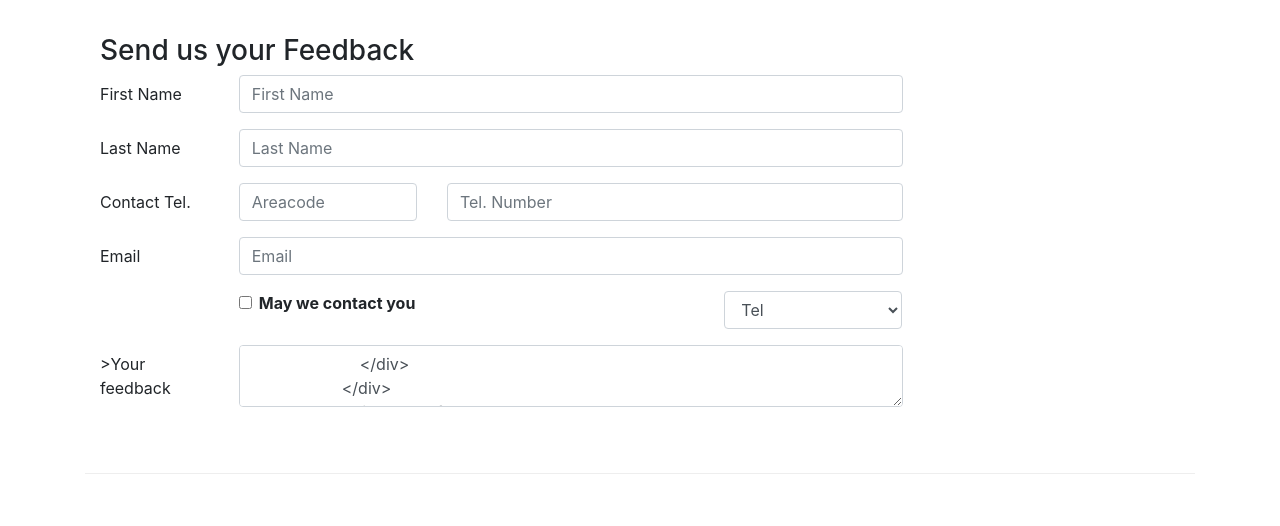
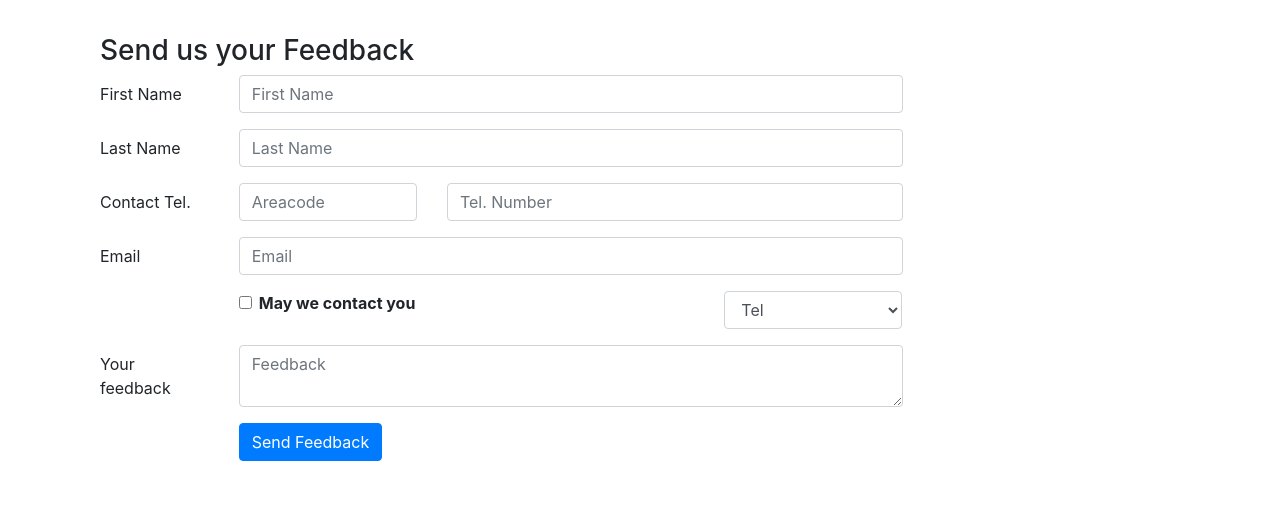
Before and after one commit to emreavcia/bootstrap-4-coursera-assignment, a website: page contactus.html in a window 1280 px wide. Shown: the part 881-1407 px from the top of the page. Before the commit the page ends 1355 px from the top, so only its background shows below. Drawn offline with nearby package versions, Linux system fonts and the light colour scheme.

Commit message:
minor errors are corrected

```diff
--- a/contactus.html
+++ b/contactus.html
@@ -137,9 +137,9 @@
                         </div>
                     </div>
                     <div class="form-group row">
-                        <label for="feedback" class="col-md-2 col-form-label">>Your feedback</label>
+                        <label for="feedback" class="col-md-2 col-form-label">Your feedback</label>
                         <div class="col-md-10">
-                            <textarea class="form-control" id="feedback" name="feedback" placeholder="Feedback">
+                            <textarea class="form-control" id="feedback" name="feedback" placeholder="Feedback"></textarea>
                         </div>
                     </div>
                     <div class="form-group row">
@@ -150,11 +150,7 @@
                         </div>
                     </div>
                 </form>
-            </div>
-             <div class="col-12 col-md">
-            </div>
        </div>
-
     </div>
 
     <footer class="footer">
```
